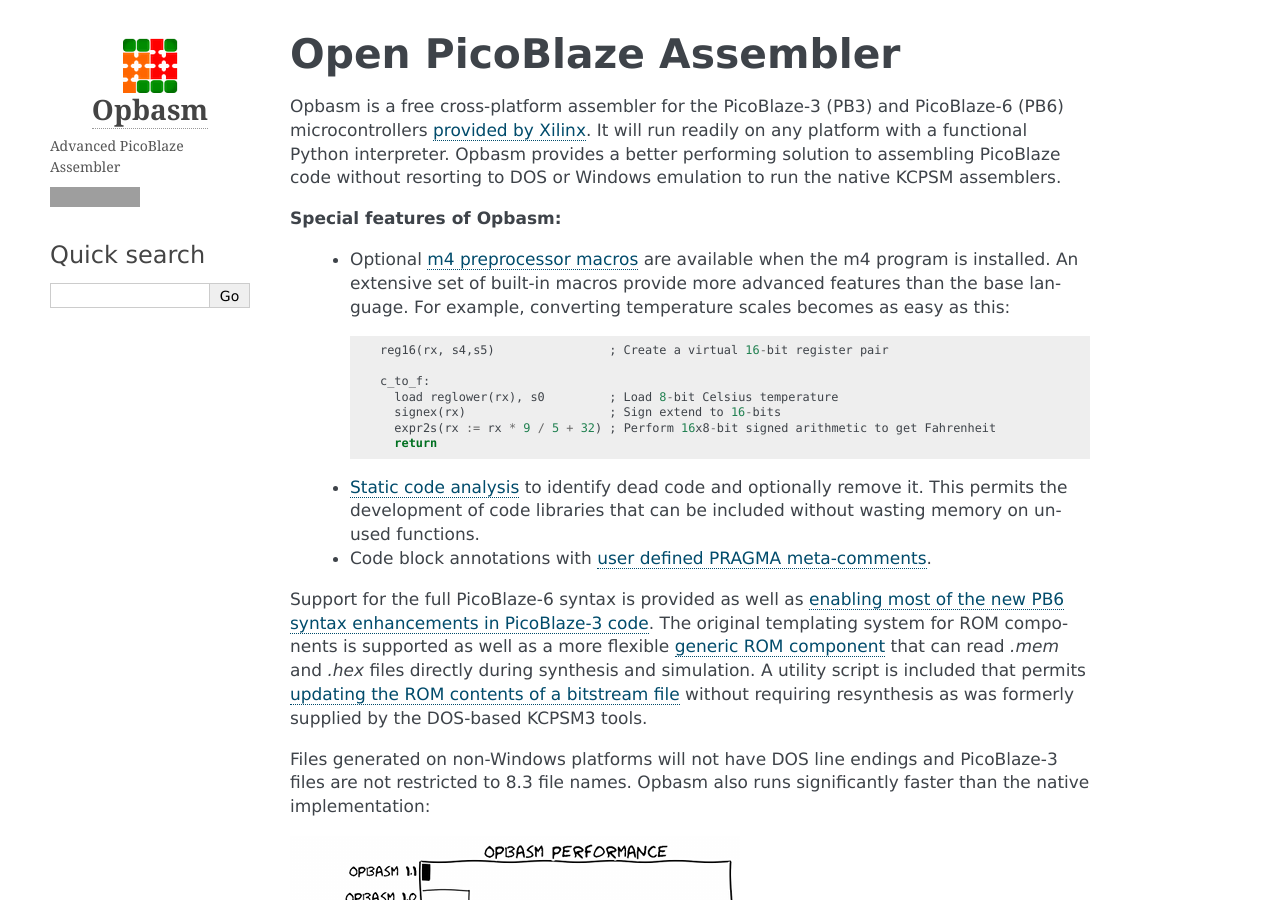
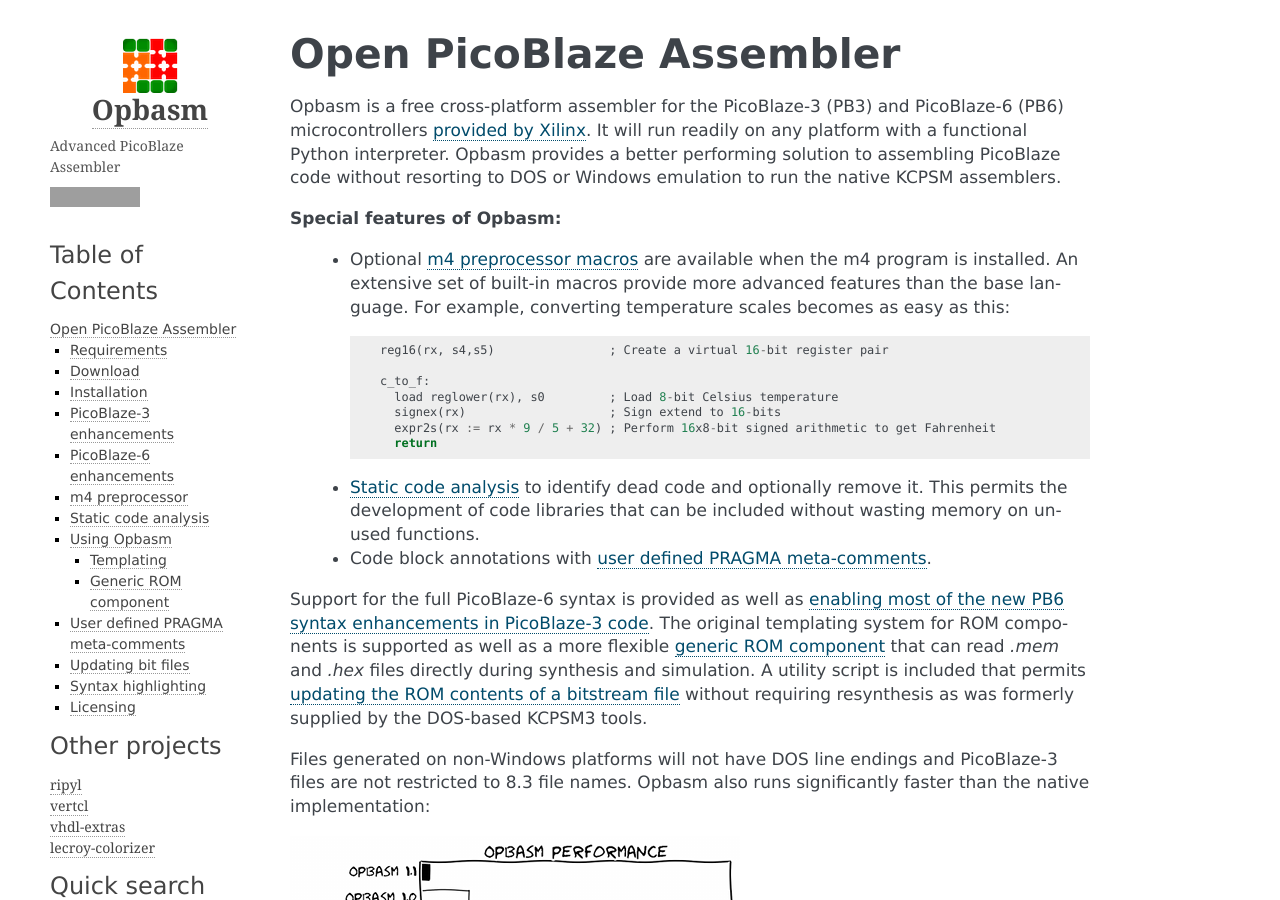
Before and after one commit to kevinpt/opbasm, a Sphinx documentation site: the page built from doc/index.rst, in a window 1280 px wide and 900 px high. Built offline with Sphinx 7.4.7, drawn with Linux system fonts in a browser that asks for light colours; grey boxes are pictures that could not be loaded.

Commit message:
Add projects to documentation

```diff
--- /dev/null
+++ b/doc/_templates/projects.html
@@ -0,0 +1,8 @@
+<h3>Other projects</h3>
+<p>
+{% if project|lower != "opbasm" %}<a href="http://kevinpt.github.io/opbasm/">opbasm</a><br>{% endif %}
+{% if project|lower != "ripyl" %}<a href="http://code.google.com/p/ripyl">ripyl</a><br>{% endif %}
+{% if project|lower != "vertcl" %}<a href="http://code.google.com/p/vertcl">vertcl</a><br>{% endif %}
+{% if project|lower != "vhdl-extras" %}<a href="http://code.google.com/p/vhdl-extras">vhdl-extras</a><br>{% endif %}
+{% if project|lower != "lecroy-colorizer" %}<a href="http://code.google.com/p/lecroy-colorizer">lecroy-colorizer</a>{% endif %}
+</p>
--- a/doc/conf.py
+++ b/doc/conf.py
@@ -109,7 +109,7 @@
   'show_powered_by': False,
   'logo_text_align': 'center',
   'font_family': 'Verdana, Geneva, sans-serif',
-  'github_user': 'kevin.thibedeau',
+  'github_user': 'kevinpt',
   'github_repo': 'opbasm',
   'github_button': True
 }
@@ -156,6 +156,8 @@
     '**': [
         'about.html',
         'relations.html',
+        'localtoc.html',
+        'projects.html',
         'searchbox.html'
     ]
 }
```
